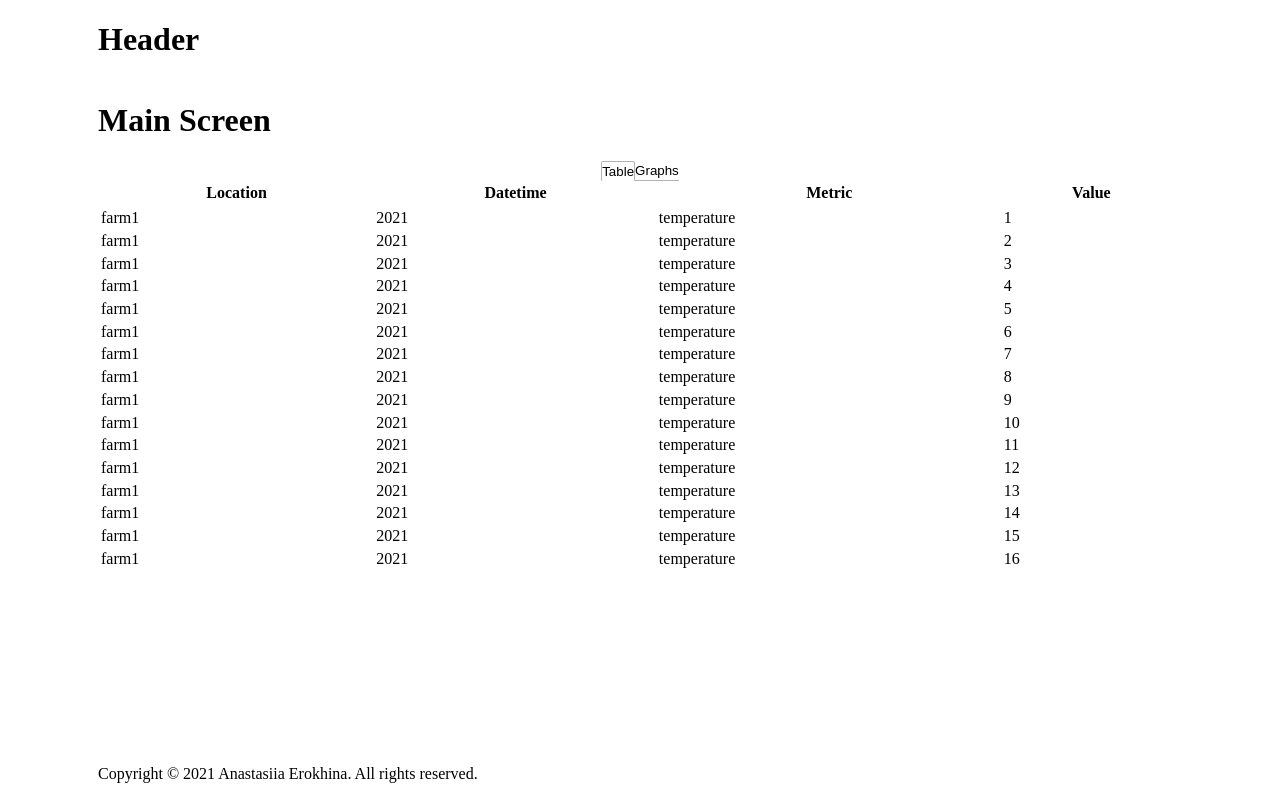
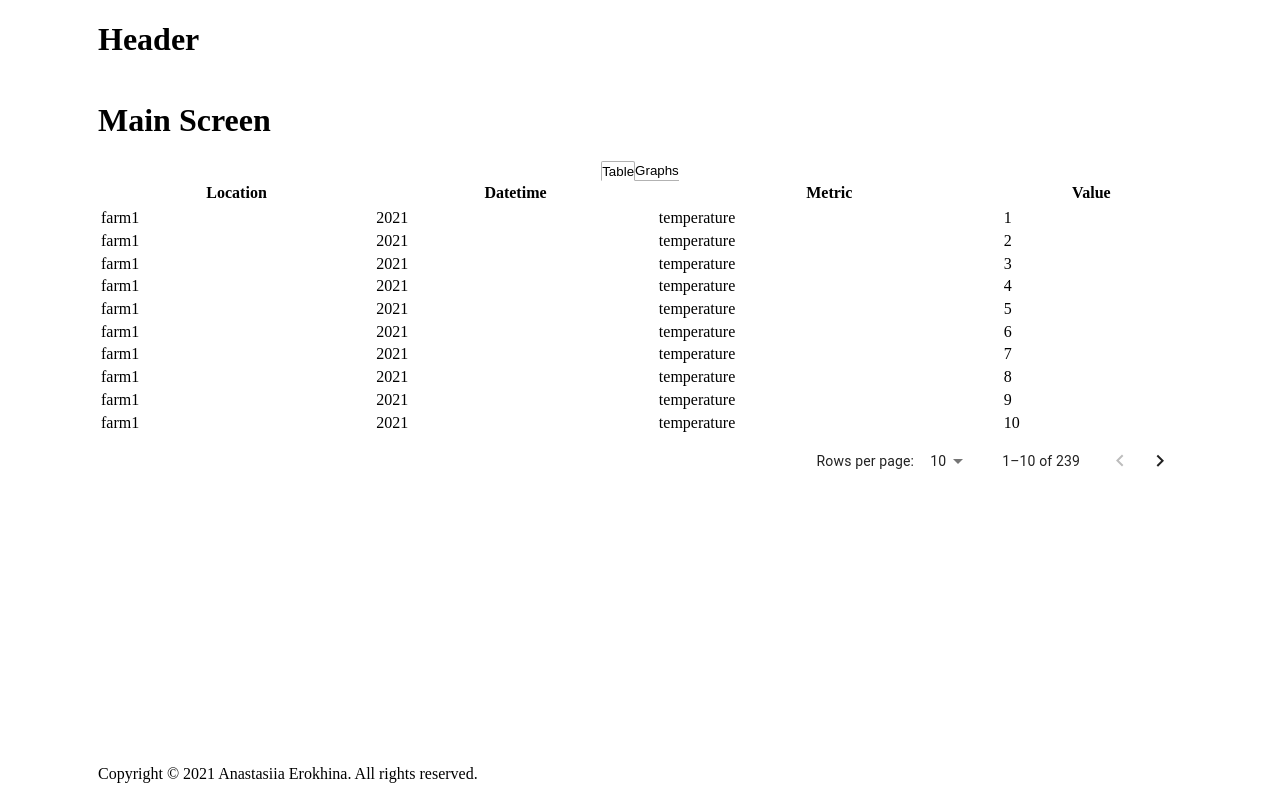
Before and after one commit to libertasia/FarmStats, a React (Create React App) app: page / in a window 1280 px wide. Built offline with nearby package versions, Linux system fonts and the light colour scheme.

Commit message:
Added Pagination to DataTable component and mock data

```diff
--- a/package.json
+++ b/package.json
@@ -3,6 +3,9 @@
   "version": "0.1.0",
   "private": true,
   "dependencies": {
+    "@emotion/react": "^11.7.1",
+    "@emotion/styled": "^11.6.0",
+    "@mui/material": "^5.2.5",
     "@testing-library/jest-dom": "^5.16.1",
     "@testing-library/react": "^12.1.2",
     "@testing-library/user-event": "^13.5.0",
--- a/src/components/data-table/data-table.jsx
+++ b/src/components/data-table/data-table.jsx
@@ -1,9 +1,24 @@
-import React from "react";
+import React, {useState} from "react";
 import {TableHeaders} from "../../const";
+import TablePagination from "@mui/material/TablePagination";
 
 const DataTable = (props) => {
   const {data} = props;
+
+  const [page, setPage] = useState(0);
+  const [rowsPerPage, setRowsPerPage] = useState(10);
+
+  const handleChangePage = (event, newPage) => {
+    setPage(newPage);
+  };
+
+  const handleChangeRowsPerPage = (event) => {
+    setRowsPerPage(parseInt(event.target.value, 10));
+    setPage(0);
+  };
+
   return (
+    <div>
       <table role="table" width="100%">
         <caption className="visually-hidden">Farms Data</caption>
         <thead>
@@ -18,7 +33,7 @@ return (
         </thead>
         <tbody>
           {
-        data.map((entry, index) =>
+             data.slice(page*rowsPerPage, page*rowsPerPage + rowsPerPage).map((entry, index) =>
               (
                 <tr key={`entry-${entry[`location`]}-${index}`}>
                   <td>{entry[`location`]}</td>
@@ -30,6 +45,15 @@ return (
           }
         </tbody>
       </table>
+      <TablePagination
+        component="div"
+        count={data.length}
+        page={page}
+        onPageChange={handleChangePage}
+        rowsPerPage={rowsPerPage}
+        onRowsPerPageChange={handleChangeRowsPerPage}
+      />
+    </div>
   );
 };
 
--- a/src/components/main-screen/main-screen.jsx
+++ b/src/components/main-screen/main-screen.jsx
@@ -11,97 +11,16 @@ const data = [
     "sensor_type": "temperature",
     "value": 1,
   },
-  {
+];
+
+for (let i = 2; i < 240; i++) {
+  data.push({
     "location": "farm1",
     "datetime": "2021",
     "sensor_type": "temperature",
-    "value": 2,
-  },
-  {
-    "location": "farm1",
-    "datetime": "2021",
-    "sensor_type": "temperature",
-    "value": 3,
-  },
-  {
-    "location": "farm1",
-    "datetime": "2021",
-    "sensor_type": "temperature",
-    "value": 4,
-  },
-  {
-    "location": "farm1",
-    "datetime": "2021",
-    "sensor_type": "temperature",
-    "value": 5,
-  },
-  {
-    "location": "farm1",
-    "datetime": "2021",
-    "sensor_type": "temperature",
-    "value": 6,
-  },
-  {
-    "location": "farm1",
-    "datetime": "2021",
-    "sensor_type": "temperature",
-    "value": 7,
-  },
-  {
-    "location": "farm1",
-    "datetime": "2021",
-    "sensor_type": "temperature",
-    "value": 8,
-  },
-  {
-    "location": "farm1",
-    "datetime": "2021",
-    "sensor_type": "temperature",
-    "value": 9,
-  },
-  {
-    "location": "farm1",
-    "datetime": "2021",
-    "sensor_type": "temperature",
-    "value": 10,
-  },
-  {
-    "location": "farm1",
-    "datetime": "2021",
-    "sensor_type": "temperature",
-    "value": 11,
-  },
-  {
-    "location": "farm1",
-    "datetime": "2021",
-    "sensor_type": "temperature",
-    "value": 12,
-  },
-  {
-    "location": "farm1",
-    "datetime": "2021",
-    "sensor_type": "temperature",
-    "value": 13,
-  },
-  {
-    "location": "farm1",
-    "datetime": "2021",
-    "sensor_type": "temperature",
-    "value": 14,
-  },
-  {
-    "location": "farm1",
-    "datetime": "2021",
-    "sensor_type": "temperature",
-    "value": 15,
-  },
-  {
-    "location": "farm1",
-    "datetime": "2021",
-    "sensor_type": "temperature",
-    "value": 16,
-  },
-];
+    "value": i,
+  })
+}
 
 const MainScreen = () => {
   return (
```
Also changed, not shown: 1 other file (tests, documents, lock files or other folders). Lines whose indentation alone changed are shown as unchanged.
